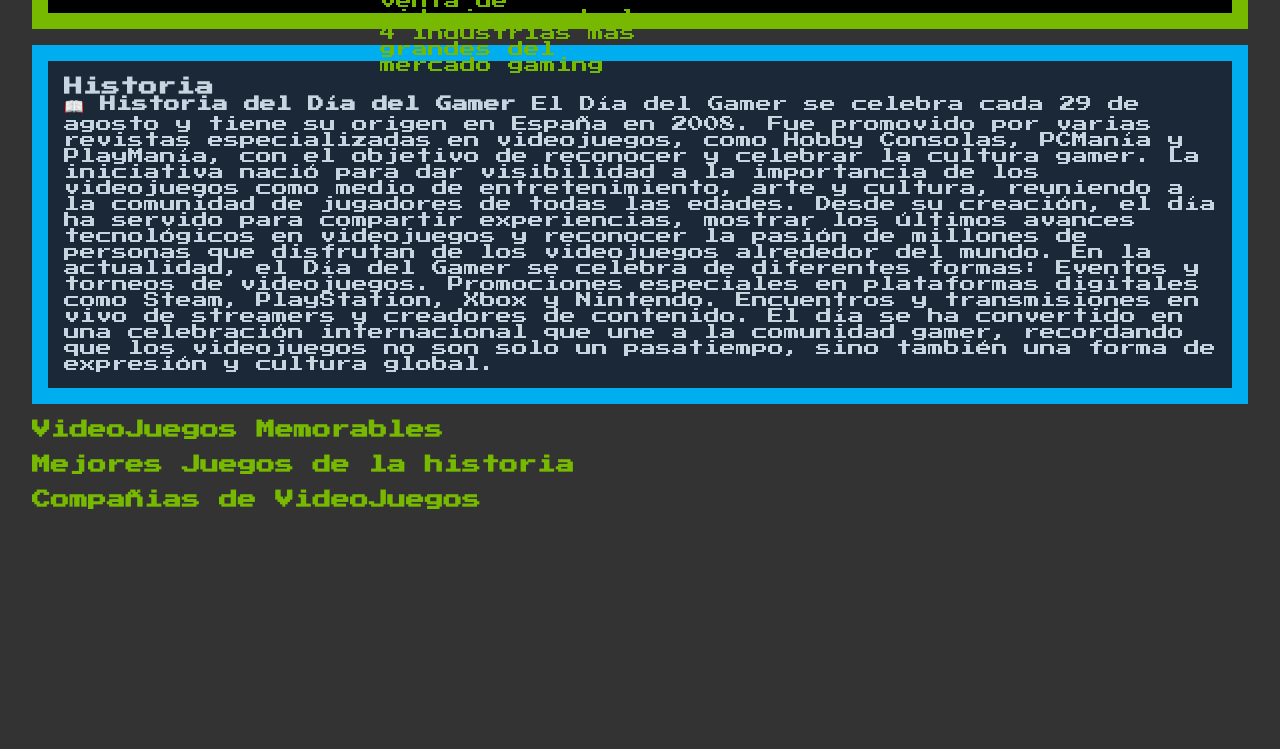
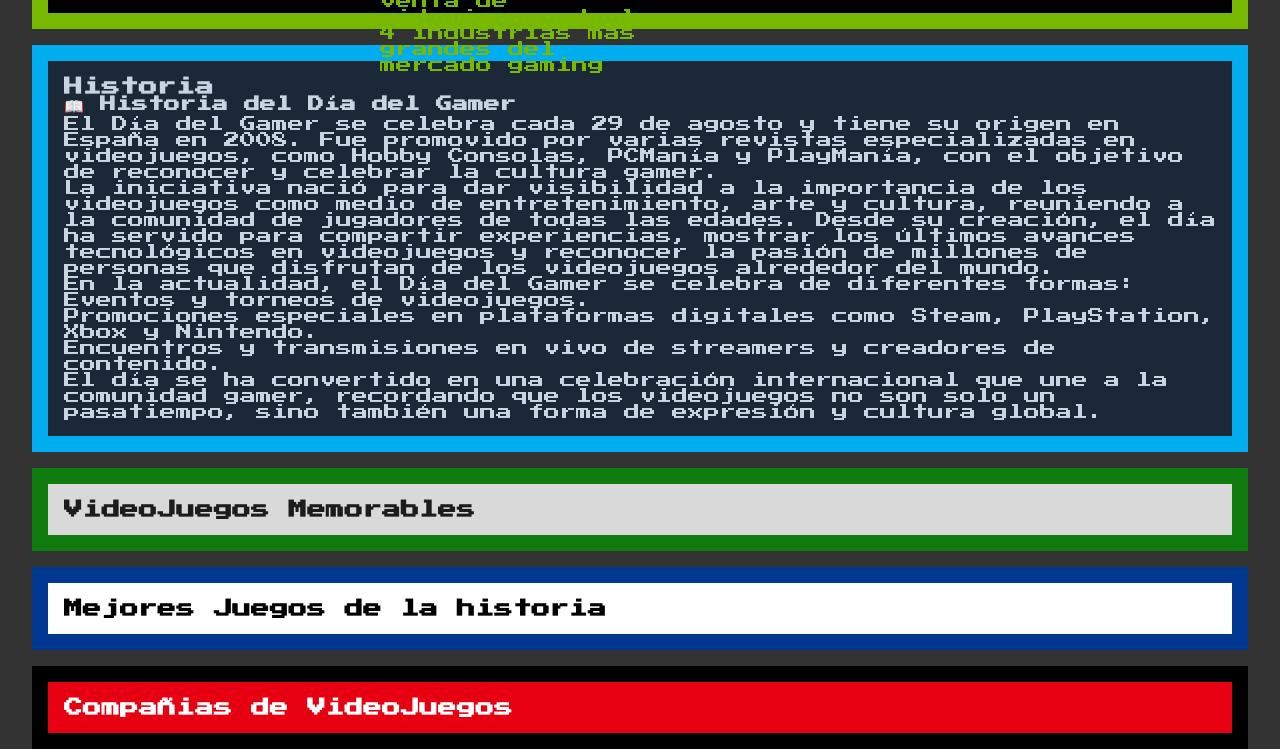
Before and after one commit to G0kuR3d17/Muchachos, a plain HTML site: page index.html in a window 1280 px wide. Shown: the part 662-1411 px from the top of the page. Before the commit the page ends 1171 px from the top, so only its background shows below. Drawn offline with Linux system fonts and the light colour scheme; files whose address does not match are found by name.

Commit message:
sections

```diff
--- a/styles/style.css
+++ b/styles/style.css
@@ -118,3 +118,35 @@ ul { grid-area: ul; }
     margin: 1em;
     padding: 1em;
 }
+
+.sect-3 {
+    background: var(--xbox-gray-light);
+    border: 1rem solid var(--xbox-green);
+    color: var(--xbox-gray-coal);
+    margin: 1em;
+    padding: 1em;
+}
+
+.sect-4 {
+    background: var(--playstation-white);
+    border: 1rem solid var(--playstation-blue);
+    color: var(--playstation-black);
+    margin: 1em;
+    padding: 1em;
+}
+
+.sect-5 {
+    background: var(--nintendo-red);
+    border: 1rem solid var(--nintendo-balck);
+    color: var(--nintendo-white);
+    margin: 1em;
+    padding: 1em;
+}
+
+.sect-6 {
+    background: var(--steam-blue);
+    border: 1rem solid var(--steam-blue-light);
+    color: var(--steam-smoke);
+    margin: 1em;
+    padding: 1em;
+}
```
Also changed, not shown: index.html (+7 -7 lines).
